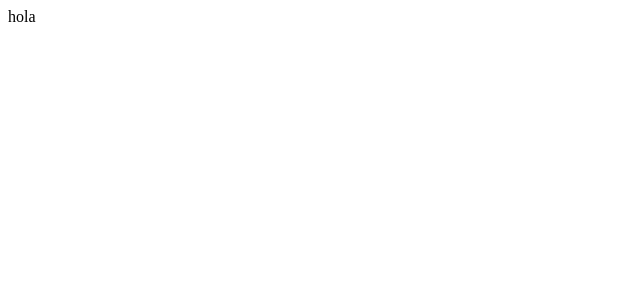
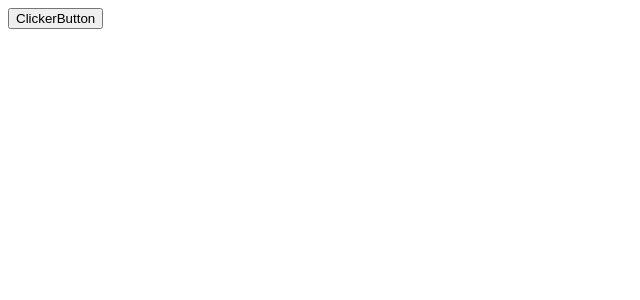
Before and after one commit to Arandela98/Cat-Clicker, a React (Vite) app in the folder frontend/: page / in a window 1280 px wide. Shown: the top 300 px of the page, without its empty margins (0-640 px from the left). Built offline with nearby package versions, Linux system fonts and the light colour scheme.

Commit message:
chore(creating first button)

```diff
--- a/frontend/src/App.jsx
+++ b/frontend/src/App.jsx
@@ -1,9 +1,10 @@
 import { useState } from 'react'
+import ClickerButton from './components/ClickerButton'
 
 function App() {
   return (
     <>
-      hola
+      <ClickerButton></ClickerButton>
     </>
   )
 }
--- /dev/null
+++ b/frontend/src/components/ClickerButton.jsx
@@ -0,0 +1,7 @@
+import React from 'react'
+
+export default function ClickerButton() {
+  return (
+    <button>ClickerButton</button>
+  )
+}
```
Also changed, not shown: frontend/src/main.jsx (line endings or trailing spaces).
